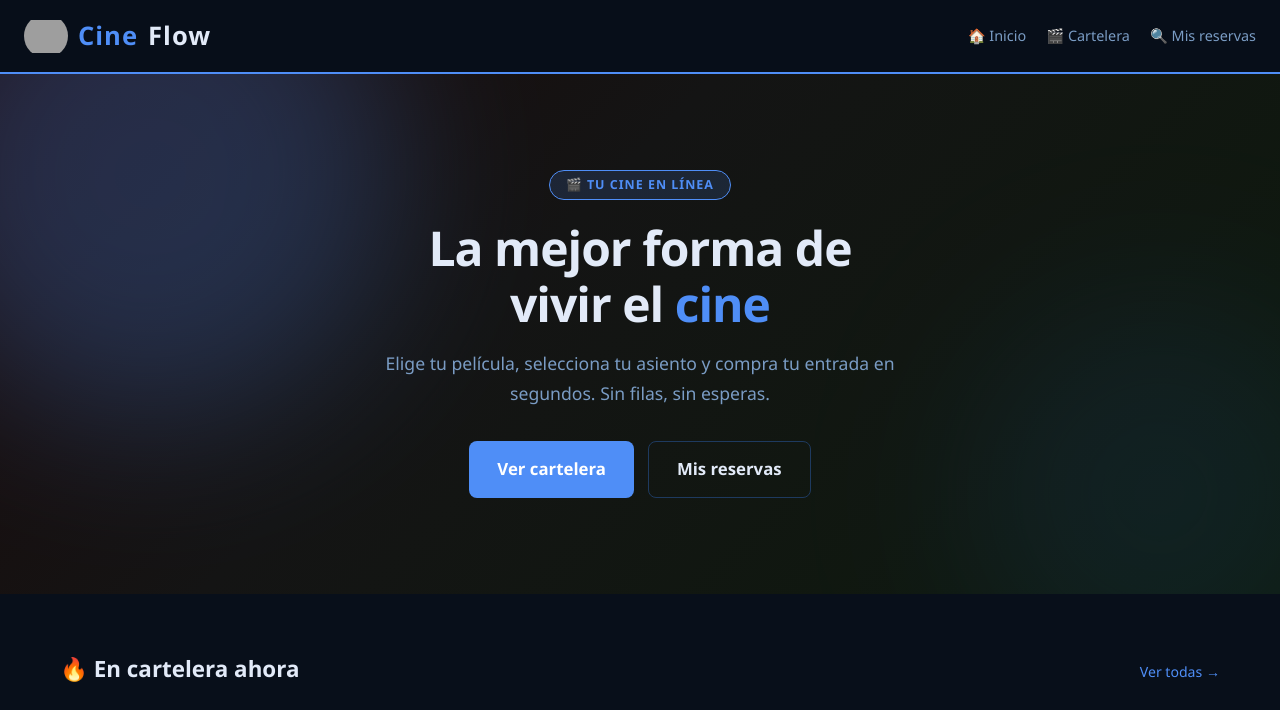
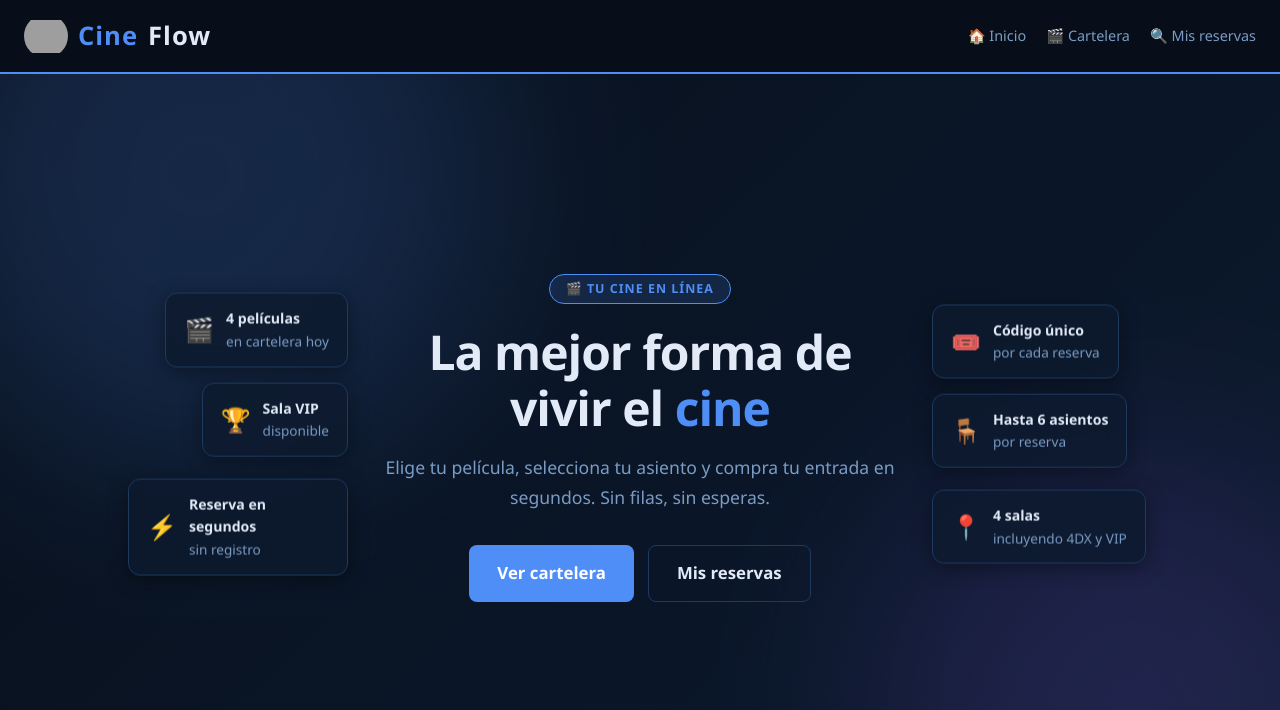
Before and after one commit to DogeAmarisho/CineFlow, a PHP site: page / in a window 1280 px wide. Shown: the top 710 px of the page. Run offline with PHP 8.4, Linux system fonts and the light colour scheme; data comes from the database, SQL or seed files in the repository; grey boxes are pictures that could not be loaded.

Commit message:
design: hero fullscreen con paneles laterales flotantes

```diff
--- a/index.php
+++ b/index.php
@@ -73,51 +73,113 @@ require_once __DIR__ . '/includes/header.php';
 <style>
     /* ── Hero ────────────────────────────────────────────────── */
     .hero {
-        position:         relative;
-        min-height:       520px;
-        display:          flex;
-        align-items:      center;
-        justify-content:  center;
-        text-align:       center;
-        padding:          80px 24px;
-        overflow:         hidden;
-        background:       linear-gradient(
-                              135deg,
-                              #1a0a0a 0%,
-                              #141414 40%,
-                              #0d1a0d 100%
-                          );
+        position:        relative;
+        height:          calc(100vh - 72px);
+        display:         grid;
+        grid-template-columns: 1fr auto 1fr;
+        align-items:     center;
+        padding:         40px 48px;
+        overflow:        hidden;
+        background:      linear-gradient(135deg, var(--oscuro) 0%, #0a1628 60%, #0d1b2e 100%);
+        gap:             32px;
     }
 
-    /* Decoración de fondo: círculos difuminados */
+    /* Destellos de fondo */
     .hero::before,
     .hero::after {
-        content:       '';
-        position:      absolute;
-        border-radius: 50%;
-        filter:        blur(80px);
-        opacity:       .25;
+        content:        '';
+        position:       absolute;
+        border-radius:  50%;
+        filter:         blur(100px);
+        opacity:        .18;
         pointer-events: none;
     }
     .hero::before {
-        width:      500px;
-        height:     500px;
+        width:      600px;
+        height:     600px;
         background: var(--primario);
-        top:        -150px;
+        top:        -200px;
         left:       -100px;
     }
     .hero::after {
-        width:      400px;
-        height:     400px;
-        background: #1a3a5c;
-        bottom:     -100px;
-        right:      -80px;
+        width:      500px;
+        height:     500px;
+        background: #7b52d9;
+        bottom:     -150px;
+        right:      -100px;
     }
 
+    /* Contenido central */
     .hero-contenido {
-        position:   relative;   /* encima del ::before/::after */
+        position:   relative;
         z-index:    1;
-        max-width:  700px;
+        text-align: center;
+        max-width:  600px;
+        justify-self: center;
+    }
+
+    /* Paneles laterales decorativos */
+    .hero-lateral {
+        position:       relative;
+        z-index:        1;
+        height:         100%;
+        display:        flex;
+        flex-direction: column;
+        justify-content: center;
+        gap:            16px;
+    }
+
+    .hero-lateral-der {
+        align-items: flex-start;
+    }
+
+    .hero-lateral-izq {
+        align-items: flex-end;
+    }
+
+    /* Tarjetas flotantes decorativas */
+    .hero-card {
+        background:    rgba(13, 27, 46, .85);
+        border:        1px solid var(--borde);
+        border-radius: var(--radio-lg);
+        padding:       14px 18px;
+        backdrop-filter: blur(10px);
+        display:       flex;
+        align-items:   center;
+        gap:           12px;
+        font-size:     .85rem;
+        color:         var(--texto-suave);
+        max-width:     220px;
+        box-shadow:    0 4px 20px rgba(0,0,0,.4);
+        animation:     flotar 4s ease-in-out infinite;
+    }
+
+    .hero-card:nth-child(2) { animation-delay: 1s; }
+    .hero-card:nth-child(3) { animation-delay: 2s; }
+
+    .hero-card .icono {
+        font-size:   1.5rem;
+        flex-shrink: 0;
+    }
+
+    .hero-card strong {
+        display:    block;
+        color:      var(--texto);
+        font-size:  .88rem;
+    }
+
+    @keyframes flotar {
+        0%, 100% { transform: translateY(0px); }
+        50%       { transform: translateY(-8px); }
+    }
+
+    @media (max-width: 900px) {
+        .hero {
+            grid-template-columns: 1fr;
+            justify-items: center;
+            padding: 40px 24px;
+        }
+        .hero-lateral { display: none; }
     }
 
     .hero-chip {
@@ -284,8 +346,34 @@ require_once __DIR__ . '/includes/header.php';
 
     <!-- ══ HERO ══════════════════════════════════════════════ -->
     <section class="hero" aria-label="Bienvenida">
+
+        <!-- Panel izquierdo -->
+        <div class="hero-lateral hero-lateral-izq">
+            <div class="hero-card">
+                <span class="icono">🎬</span>
+                <div>
+                    <strong>4 películas</strong>
+                    en cartelera hoy
+                </div>
+            </div>
+            <div class="hero-card">
+                <span class="icono">🏆</span>
+                <div>
+                    <strong>Sala VIP</strong>
+                    disponible
+                </div>
+            </div>
+            <div class="hero-card">
+                <span class="icono">⚡</span>
+                <div>
+                    <strong>Reserva en segundos</strong>
+                    sin registro
+                </div>
+            </div>
+        </div>
+
+        <!-- Centro -->
         <div class="hero-contenido">
-
             <span class="hero-chip">🎬 Tu cine en línea</span>
 
             <h1>
@@ -306,8 +394,33 @@ require_once __DIR__ . '/includes/header.php';
                     Mis reservas
                 </a>
             </div>
+        </div>
 
+        <!-- Panel derecho -->
+        <div class="hero-lateral hero-lateral-der">
+            <div class="hero-card">
+                <span class="icono">🎟️</span>
+                <div>
+                    <strong>Código único</strong>
+                    por cada reserva
+                </div>
+            </div>
+            <div class="hero-card">
+                <span class="icono">🪑</span>
+                <div>
+                    <strong>Hasta 6 asientos</strong>
+                    por reserva
+                </div>
+            </div>
+            <div class="hero-card">
+                <span class="icono">📍</span>
+                <div>
+                    <strong>4 salas</strong>
+                    incluyendo 4DX y VIP
+                </div>
+            </div>
         </div>
+
     </section>
 
 
```
